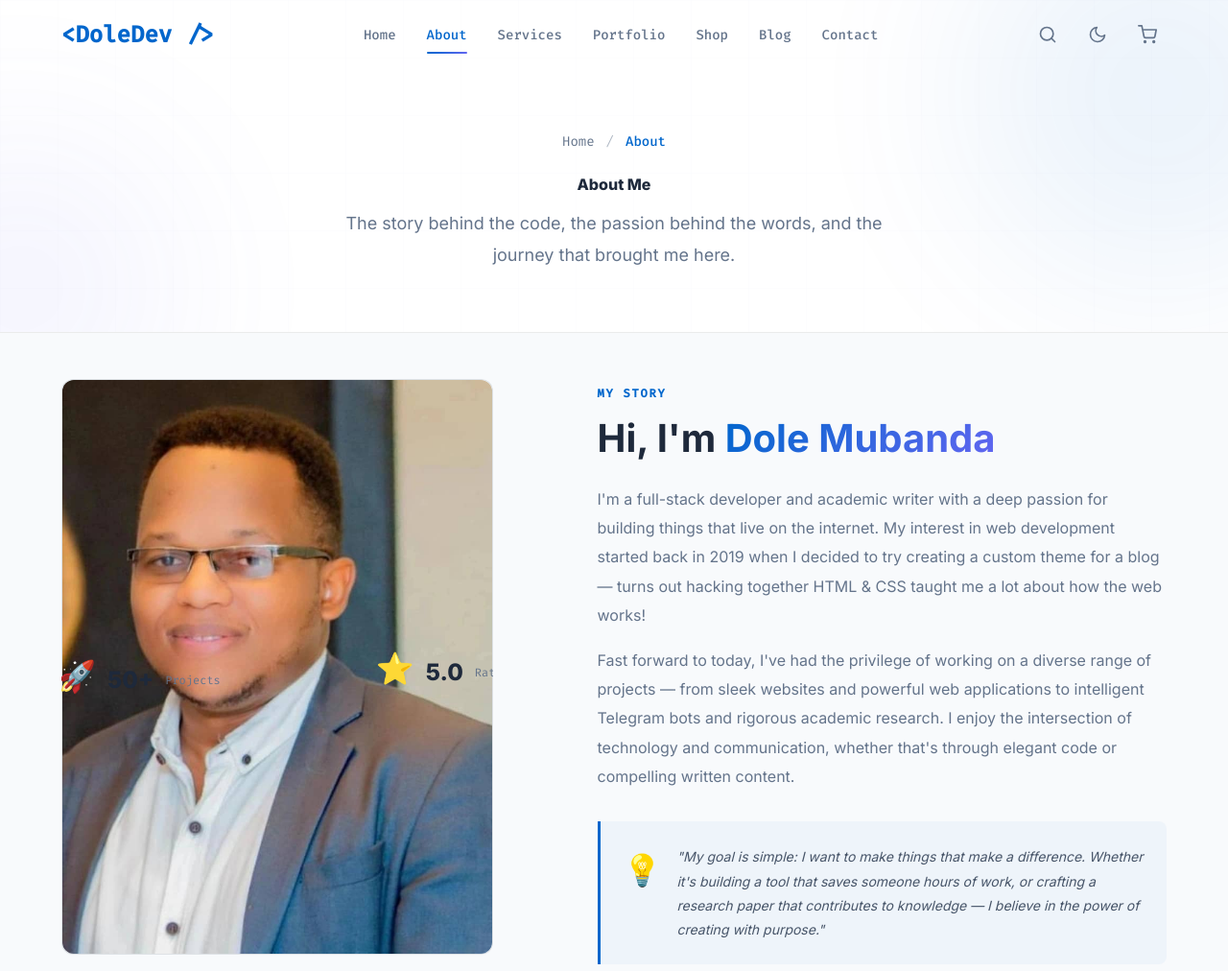
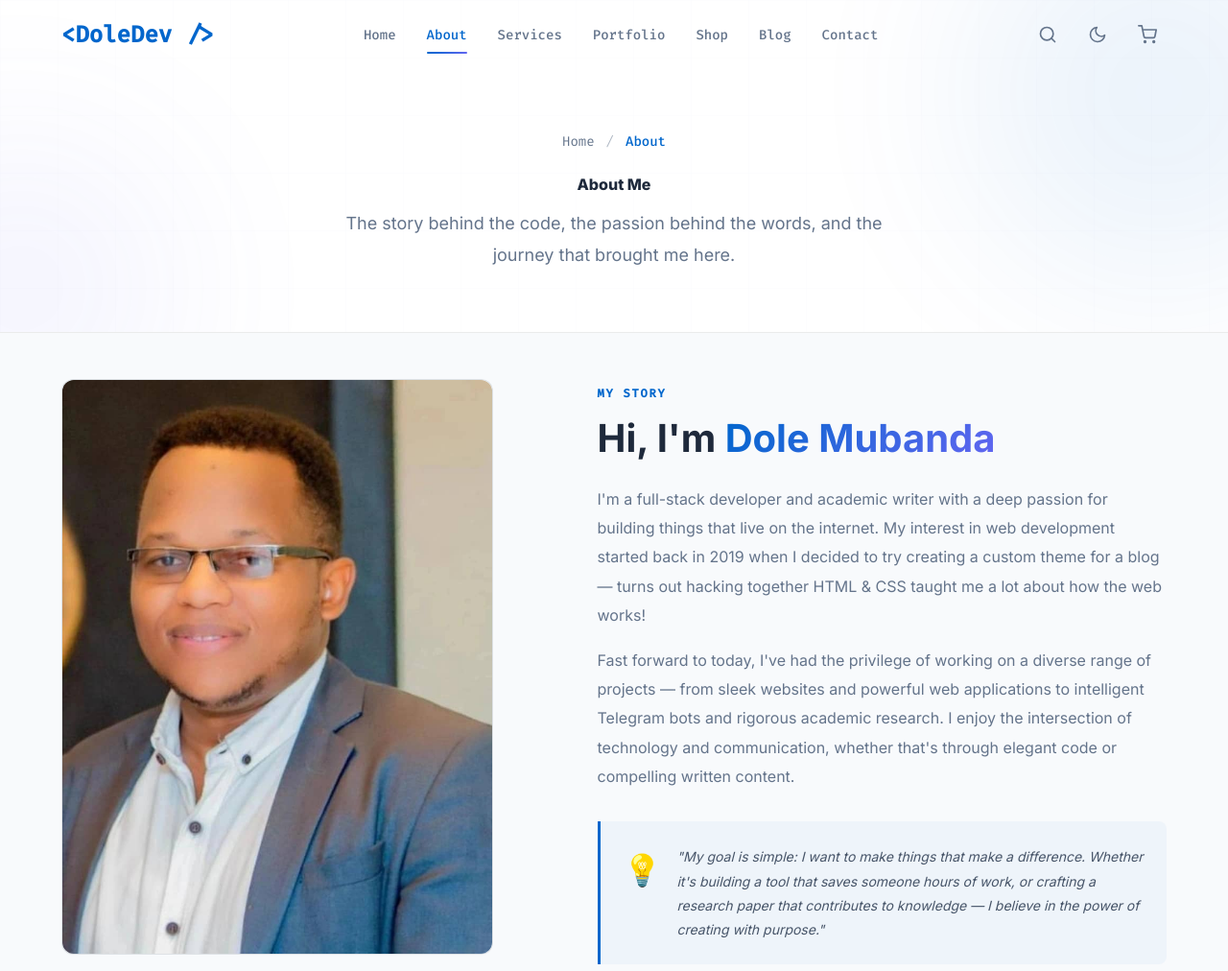
Before and after one commit to DoleDev/my-portfolioo, a plain HTML site: page about.html in a window 1280 px wide. Shown: the top 1012 px of the page at 96% size. Drawn offline with Linux system fonts and the light colour scheme.

Commit message:
Remove floating stat cards from about.html
Removed floating stat cards from the about section.

```diff
--- a/about.html
+++ b/about.html
@@ -138,19 +138,6 @@
                                 <img src="images/dole mubanda.jpeg" alt="Dole Mubanda" class="about-preview__img">
                             </div>
                             <div class="about-story__image-frame" aria-hidden="true"></div>
-
-                            <!-- Floating stat cards -->
-                            <!-- 🔧 CUSTOMIZE: Your numbers -->
-                            <div class="about-story__float-card about-story__float-card--1" aria-hidden="true">
-                                <div class="about-story__float-card-icon">🚀</div>
-                                <div class="about-story__float-card-number">50+</div>
-                                <div class="about-story__float-card-label">Projects</div>
-                            </div>
-                            <div class="about-story__float-card about-story__float-card--2" aria-hidden="true">
-                                <div class="about-story__float-card-icon">⭐</div>
-                                <div class="about-story__float-card-number">5.0</div>
-                                <div class="about-story__float-card-label">Rating</div>
-                            </div>
                         </div>
                     </div>
 
```
